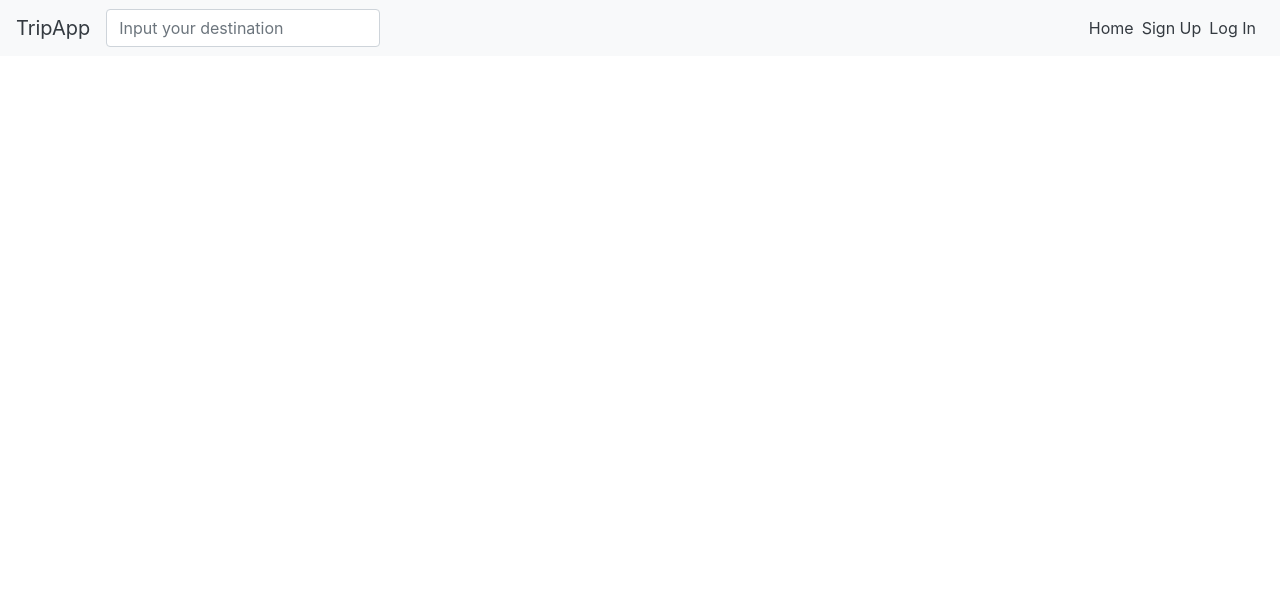
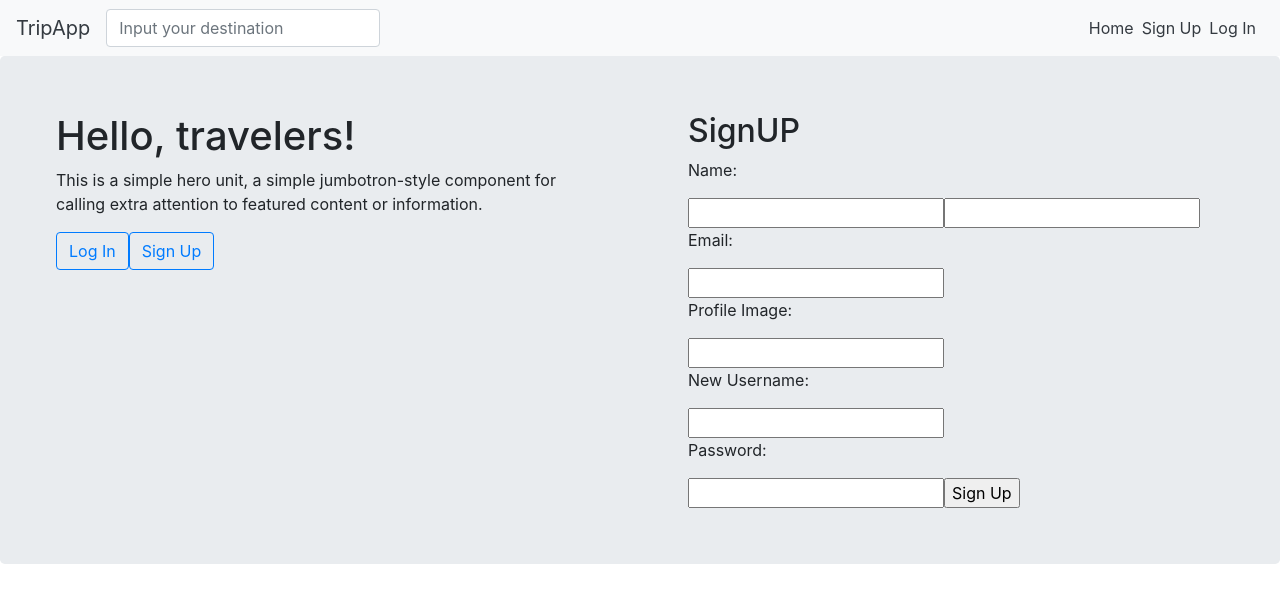
Before and after one commit to ironhack-company/final-project-frontend, a React (Create React App) app: page / in a window 1280 px wide. Shown: the top 602 px of the page. Built offline with nearby package versions, Linux system fonts and the light colour scheme; no server answers.

Commit message:
add SignUp in Home

```diff
--- a/src/App.js
+++ b/src/App.js
@@ -8,14 +8,7 @@ import Profile from "./components/profile/Profile";
 import actions from "./services/index";
 import moduleName from "react";
 import "bootstrap/dist/css/bootstrap.min.css";
-import {
-  Navbar,
-  Nav,
-  Form,
-  FormControl,
-  Button,
-  NavItem
-} from "react-bootstrap";
+import { Navbar, Nav, Form, FormControl, NavItem } from "react-bootstrap";
 import css from "./index.css";
 import FlightSearch from "./components/Flights/FlightSearch";
 
@@ -28,7 +21,6 @@ class App extends Component {
   }
 
   setUser = user => this.setState(user);
-
   logOut = async () => {
     let res = await actions.logOut();
     this.setUser({ email: null, createdAt: null, updatedAt: null, _id: null }); //FIX
@@ -90,7 +82,11 @@ class App extends Component {
           </Navbar.Collapse>
         </Navbar>
         <Switch>
-          <Route exact path="/" render={props => <Home {...props} />} />
+          <Route
+            exact
+            path="/"
+            render={props => <Home {...props} setUser={this.setUser} />}
+          />
           <Route
             exact
             path="/sign-up"
--- a/src/components/home/Home.js
+++ b/src/components/home/Home.js
@@ -1,16 +1,41 @@
-import React, { Component } from 'react';
-import actions from '../../services/index'
-
+import React, { Component } from "react";
+import actions from "../../services/index";
+import { Button, Jumbotron, Container } from "react-bootstrap";
+import SignUp from "../auth/SignUp";
 
 class Home extends Component {
+  state = {};
+  handleChange = e => this.setState({ [e.target.name]: e.target.value });
+
+  handleSubmit = async e => {
+    e.preventDefault();
+    let user = await actions.signUp(this.state);
+    this.props.setUser({ ...user.data });
+  };
+
   async componentDidMount() {
     //actions.test()
   }
+
   render() {
+    console.log(this.props);
     return (
-      <div>
-
-      </div>
+      <Jumbotron className="jumbotron d-flex justify-content-around p-2">
+        <Container className="p-5">
+          <h1>Hello, travelers!</h1>
+          <p>
+            This is a simple hero unit, a simple jumbotron-style component for
+            calling extra attention to featured content or information.
+          </p>
+          <p>
+            <Button variant="outline-primary">Log In</Button>
+            <Button variant="outline-primary">Sign Up</Button>
+          </p>
+        </Container>
+        <Container className="p-5">
+          <SignUp {...this.props} setUser={this.props.setUser} />
+        </Container>
+      </Jumbotron>
     );
   }
 }
```
Also changed, not shown: src/components/auth/SignUp.js (+8 -11 lines).
